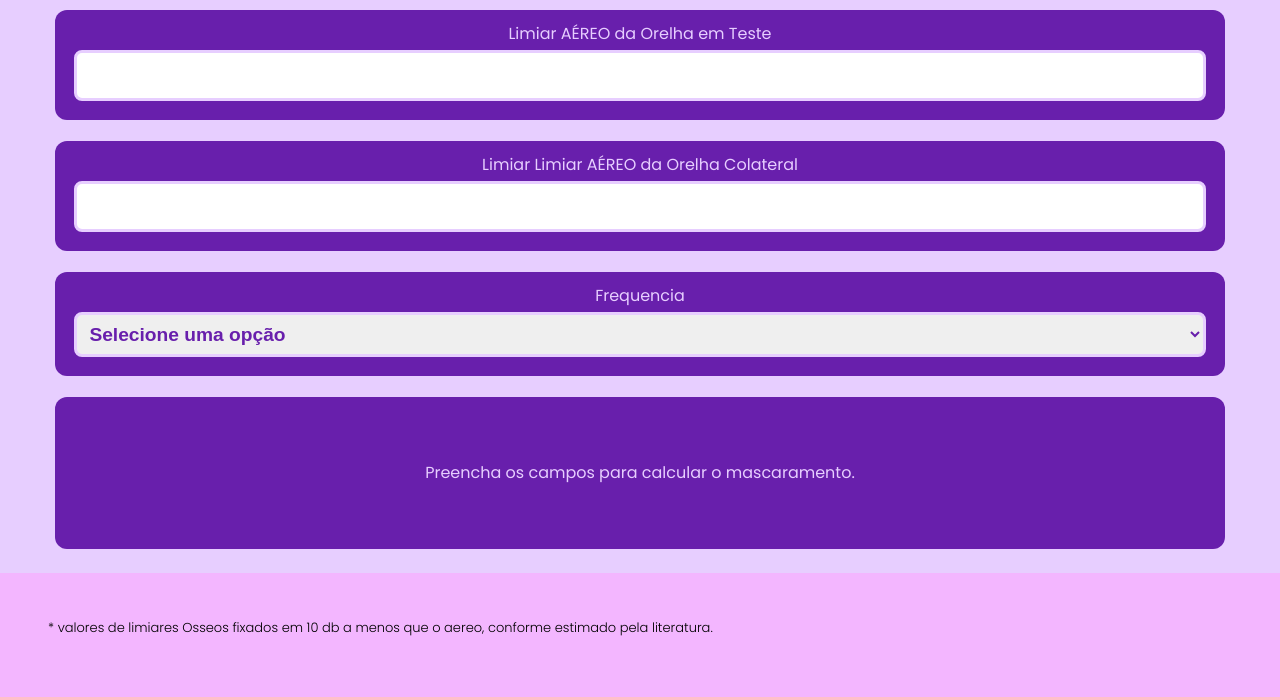
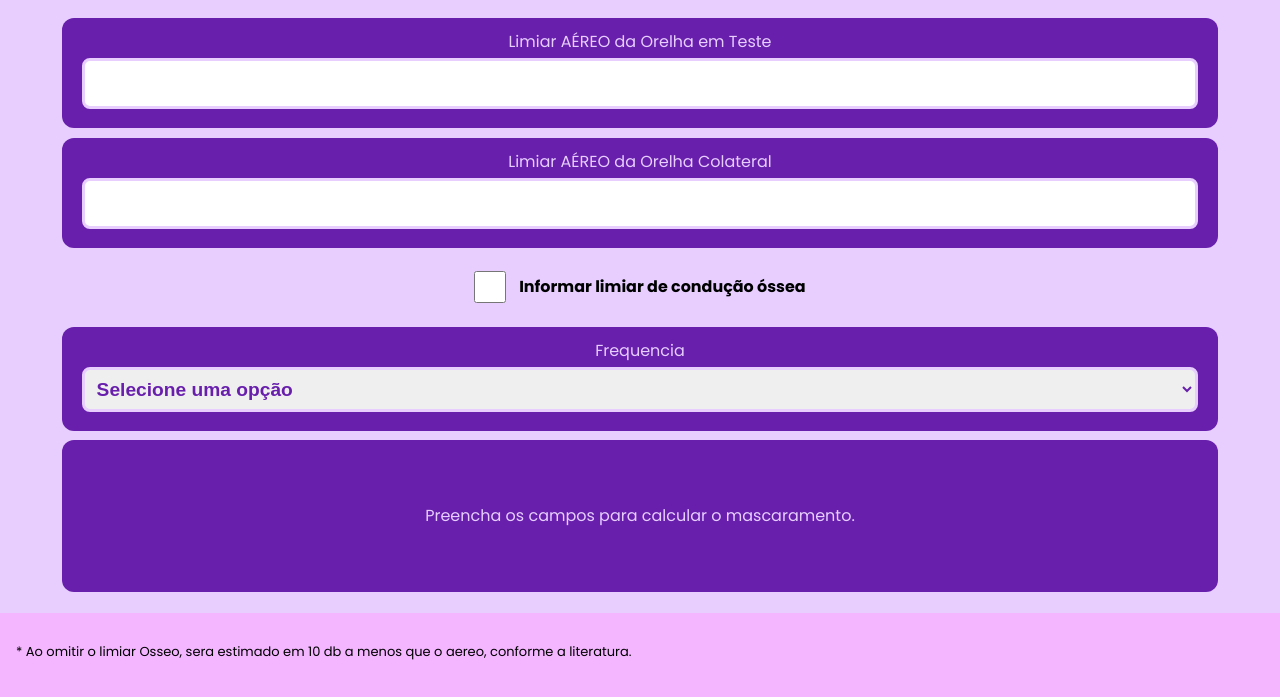
Before and after one commit to andre-voronhuk/calculadora_de_mascaramento, a plain HTML site: page index.html in a window 1280 px wide. Shown: the part 53-750 px from the top of the page. Drawn offline with Linux system fonts and the light colour scheme.

Commit message:
FEAT: Suporte a inserção da cond. ossea + ajustes nos alinhamentos e expaçamentos

```diff
--- a/index.html
+++ b/index.html
@@ -27,18 +27,24 @@
                 <input type="number" name="" id="ac_t" onkeyup="calculateMasking()" class="input-field">
 
             </div>
-            <!-- <div class="card">
-                Limiar de Cond. ÓSSEA da Orelha em Teste
-                <input type="number" name="" id="bc_t" class="input-field">
-            </div> -->
+
             <div class="card">
-                Limiar Limiar AÉREO da Orelha Colateral
+                Limiar AÉREO da Orelha Colateral
                 <input type="number" name="" id="ac_nte" onkeyup="calculateMasking()" class="input-field">
             </div>
-            <!-- <div class="card">
-                Limiar de Cond. ÓSSEA da Orelha Colateral
-                <input type="number" name="" id="bc_nte" class="input-field">
-            </div> -->
+
+            <label class="checkbox-label">
+                <input class="checkbox" type="checkbox" id="toggle_bc_nte" onclick="toggleBoneConduction()">
+                <h5>Informar
+                    limiar de condução
+                    óssea</h5>
+
+            </label>
+            <div class="card hidden" id="bc_nte_div">
+                Limiar cond. ÓSSEA da Orelha Colateral
+                <input type="number" name="" id="bc_nte" onchange="calculateMasking()" onkeyup="calculateMasking()"
+                    class="input-field">
+            </div>
             <div class="card">
                 Frequencia
 
@@ -66,9 +72,9 @@
             </div>
 
         </div>
-        <div class="little-text">* valores de limiares Osseos fixados em 10 db a menos que o aereo, conforme estimado
-            pela
+        <div class="little-text">* Ao omitir o limiar Osseo, sera estimado em 10 db a menos que o aereo, conforme a
             literatura.
+
         </div>
     </div>
 
--- a/script.js
+++ b/script.js
@@ -1,8 +1,25 @@
+informado_cond_ossea = false;
+
+function toggleBoneConduction() {
+    const bcNteDiv = document.getElementById('bc_nte_div');
+    const checkbox = document.getElementById('toggle_bc_nte');
+
+    if (checkbox.checked) {
+
+        bcNteDiv.classList.remove('hidden');
+        informado_cond_ossea = true;
+    } else {
+        bcNteDiv.classList.add('hidden');
+        informado_cond_ossea = false;
+    }
+    calculateMasking();
+}
 function calculateMasking() {
 
     const cond_aerea_testada = parseFloat(document.getElementById('ac_t').value);
     const cond_aerea_nao_testada = parseFloat(document.getElementById('ac_nte').value);
     const frequency = document.getElementById('frequency').value;
+
 
     if (frequency == 0) {
         document.getElementById('result').innerHTML = "Preencha os campos para calcular o mascaramento."
@@ -14,15 +31,31 @@ function calculateMasking() {
     const IA = getIA();
 
     let qtd_ruido_chega = cond_aerea_testada - IA;
+
     let ossea = cond_aerea_nao_testada - 10;
+
+    if (informado_cond_ossea) {
+        ossea = parseFloat(document.getElementById('bc_nte').value);
+    } else {
+        ossea = cond_aerea_nao_testada - 10;
+    }
 
     let sensacao = qtd_ruido_chega - ossea;
 
     let qtd_mascaramento = sensacao + 10;
+
     const needsMasking = checkMaskingNecessity(cond_aerea_testada, cond_aerea_nao_testada, IA);
 
+    if (qtd_mascaramento.toString() == "NaN") {
+        document.getElementById('result').innerHTML = "Preencha os campos para calcular o mascaramento."
 
-    if (needsMasking) {
+        return;
+    }
+
+
+
+    if (needsMasking && qtd_mascaramento > 0) {
+
 
         const resultMessage = ` Frequência: ${frequency} Hz
         <br><br>
--- a/style.css
+++ b/style.css
@@ -35,7 +35,7 @@ body {
     height: 100vh;
     width: 100vw;
     overflow-x: hidden;
-
+    overflow-y: visible;
 
     background-color: var(--secundary);
 
@@ -54,21 +54,45 @@ body {
 }
 
 .container {
-    padding: 0.5rem;
+    padding: 1rem;
     display: flex;
     flex-direction: column;
     background-color: var(--primary-lighter);
-    min-height: calc(80vh - 5rem);
+
 
     align-items: center;
 }
 
+.checkbox-label {
+    font-size: larger;
+    font-weight: 600;
+
+
+    display: flex;
+    align-items: center;
+    justify-content: center;
+
+
+
+}
+
+.checkbox {
+    box-sizing: border-box;
+    border: 3px solid red;
+    justify-content: center;
+    margin-right: 0.8rem;
+    min-width: 2rem;
+    min-height: 2rem;
+
+}
+
+
 
 .card {
     padding: 1rem;
+    margin: 0.3rem;
     display: flex;
-    margin: 0.3rem;
-    margin-bottom: 1rem;
+
     background-color: var(--primary);
     height: 80%;
     width: 90%;
@@ -107,6 +131,9 @@ option {
 
 }
 
+.hidden {
+    display: none;
+}
 
 input:active,
 input:focus,
@@ -120,9 +147,15 @@ select:hover {
 
 }
 
+.checkbox::content {
+    background-color: red;
+    border-color: red;
+}
+
 .little-text {
-    margin: 3rem;
-    font-weight: 300;
+
+    margin: 2rem 0.5rem 1rem 1rem;
+    font-weight: 400;
     font-size: small;
 
 }
```
